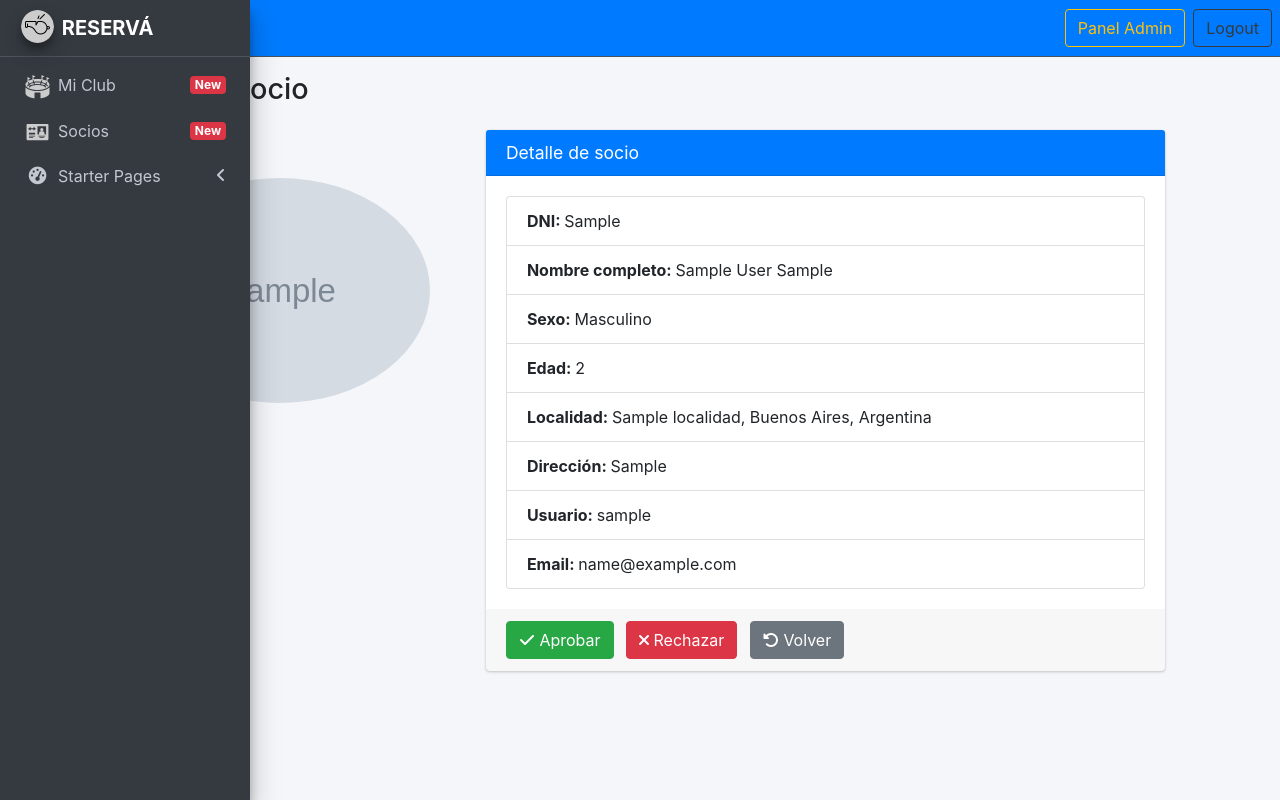
After one commit to facurodrij/TrabajoFinal_ASC, a Django app: page /socios/1/ in a window 1280 px wide. The commit adds this page. Run offline with Django 4.2, Linux system fonts and the light colour scheme; a user stored in the database is signed in; data comes from the database, SQL or seed files in the repository; tables that the repository leaves empty hold one stand-in row (values such as "Sample post"); grey boxes marked "Sample" are stand-in pictures; parts of the project's set-up code (start-up, migrations or seed data) failed here and were passed over; some libraries are stand-ins or nearby versions.

Commit message:
close #10, close #14

```diff
--- a/socios/models.py
+++ b/socios/models.py
@@ -123,6 +123,13 @@ class Categoria(models.Model):
             raise ValidationError('La edad "desde" debe ser menor que la edad "hasta".')
         if self.edad_desde == self.edad_hasta:
             raise ValidationError('Las edades ingresadas no deben ser iguales.')
+        # Las edades no deben solaparse con otras categorías.
+        categorias = Categoria.objects.filter(tipo=self.tipo).exclude(pk=self.pk)
+        for categoria in categorias:
+            if categoria.edad_desde <= self.edad_desde <= categoria.edad_hasta:
+                raise ValidationError('La edad "desde" ingresada se solapa con otra categoría.')
+            if categoria.edad_desde <= self.edad_hasta <= categoria.edad_hasta:
+                raise ValidationError('La edad "hasta" ingresada se solapa con otra categoría.')
 
     # TODO: Obtener todas la categorías posibles que puede elegir un socio según su edad.
 
--- /dev/null
+++ b/socios/templates/socio_detail.html
@@ -0,0 +1,56 @@
+{% extends "extends/base.html" %}
+{% load static %}
+
+{% block content %}
+    <div class="container-fluid">
+        <div class="row">
+            <div class="col-md-4">
+                <div class="d-flex flex-column align-items-center text-center mb-3">
+                    <img class="rounded-circle mt-5"
+                         src="{{ object.user.get_imagen }}" alt="" style="max-width: 300px">
+                </div>
+            </div>
+            <div class="col-7">
+                <div class="card">
+                    <div class="card-header bg-primary">
+                        <h4 class="card-title">{{ title }}</h4>
+                    </div>
+                    <div class="card-body">
+                        <ul class="list-group">
+                            <li class="list-group-item"><b>DNI: </b>{{ object.user.usuariopersona.persona.dni }}</li>
+                            <li class="list-group-item"><b>Nombre completo: </b>{{ object.user.get_full_name }}</li>
+                            <li class="list-group-item"><b>Sexo: </b>{{ object.user.usuariopersona.persona.sexo }}</li>
+                            <li class="list-group-item"><b>Edad: </b>{{ object.user.get_edad }}</li>
+                            <li class="list-group-item">
+                                <b>Localidad: </b>{{ object.user.usuariopersona.persona.localidad }}</li>
+                            <li class="list-group-item">
+                                <b>Dirección: </b>{{ object.user.usuariopersona.persona.direccion }}</li>
+                            <li class="list-group-item"><b>Usuario: </b>{{ object.user.username }}</li>
+                            <li class="list-group-item"><b>Email: </b>{{ object.user.email }}</li>
+                        </ul>
+                    </div>
+                    <div class="card-footer">
+                        {% if object.estado.code == 'FA' %}
+                            <a href="{% url 'socio-aprobar' object.pk %}" class="btn btn-success mr-2">
+                                <i class="fa-solid fa-check"></i> Aprobar
+                            </a>
+                            <a href="{% url 'socio-rechazar' object.pk %}" class="btn btn-danger mr-2">
+                                <i class="fa-solid fa-xmark"></i> Rechazar
+                            </a>
+                        {% elif object.estado.code == 'RE' %}
+                            <a href="{% url 'socio-aprobar' object.pk %}" class="btn btn-success mr-2">
+                                <i class="fa-solid fa-check"></i> Aprobar
+                            </a>
+                        {% endif %}
+                        <a href="{% url 'socios' %}" class="btn btn-secondary">
+                            <i class="fa-solid fa-rotate-left"></i> Volver
+                        </a>
+                    </div>
+                </div>
+            </div>
+        </div>
+    </div>
+{% endblock content %}
+
+{% block javascripts %}
+{% endblock javascripts %}
--- a/socios/urls.py
+++ b/socios/urls.py
@@ -12,4 +12,7 @@ from .views import *
 urlpatterns = [
     path('socios/', socios, name='socios'),
     path('asociarse/', asociacion, name='asociarse'),
+    path('socios/<int:pk>/', SocioIndividualDetailView.as_view(), name='socio-detail'),
+    path('socios/<int:pk>/aprobar/', aprobar_socio, name='socio-aprobar'),
+    path('socios/<int:pk>/rechazar/', rechazar_socio, name='socio-rechazar'),
 ]
--- a/socios/views.py
+++ b/socios/views.py
@@ -2,6 +2,7 @@ from django.shortcuts import render
 from django.contrib import messages
 from django.shortcuts import render, redirect, HttpResponseRedirect
 from django.urls import reverse_lazy, reverse
+from django.views.generic import ListView, CreateView, UpdateView, DeleteView, DetailView
 
 # TODO: Crear las vistas para el listado de socios,
 #       el detalle de un socio, la creación de un socio,
@@ -85,3 +86,40 @@ def asociacion(request):
         'persona_form': persona_form,
     }
     return render(request, 'asociacion.html', context)
+
+
+class SocioIndividualDetailView(LoginRequiredMixin, PermissionRequiredMixin, DetailView):
+    """ Vista para el detalle de un socio individual """
+    model = SocioIndividual
+    template_name = 'socio_detail.html'
+    permission_required = 'socios.view_socios'
+    raise_exception = True
+
+    def get_context_data(self, **kwargs):
+        context = super().get_context_data(**kwargs)
+        context['title'] = 'Detalle de socio'
+        return context
+
+
+def aprobar_socio(request, pk):
+    """ Vista para aprobar un socio individual """
+    if not request.user.is_admin():
+        messages.error(request, 'No tienes permiso para acceder a esta página')
+        return redirect('index')
+    socio = SocioIndividual.objects.get(pk=pk)
+    socio.estado = Estado.objects.get(code='AP')
+    socio.save()
+    messages.success(request, 'Socio aprobado')
+    return redirect('socios')
+
+
+def rechazar_socio(request, pk):
+    """ Vista para rechazar un socio individual """
+    if not request.user.is_admin():
+        messages.error(request, 'No tienes permiso para acceder a esta página')
+        return redirect('index')
+    socio = SocioIndividual.objects.get(pk=pk)
+    socio.estado = Estado.objects.get(code='RE')
+    socio.save()
+    messages.success(request, 'Socio rechazado')
+    return redirect('socios')
```
Also changed, not shown: socios/templates/socio_list.html (+8 -4 lines).
